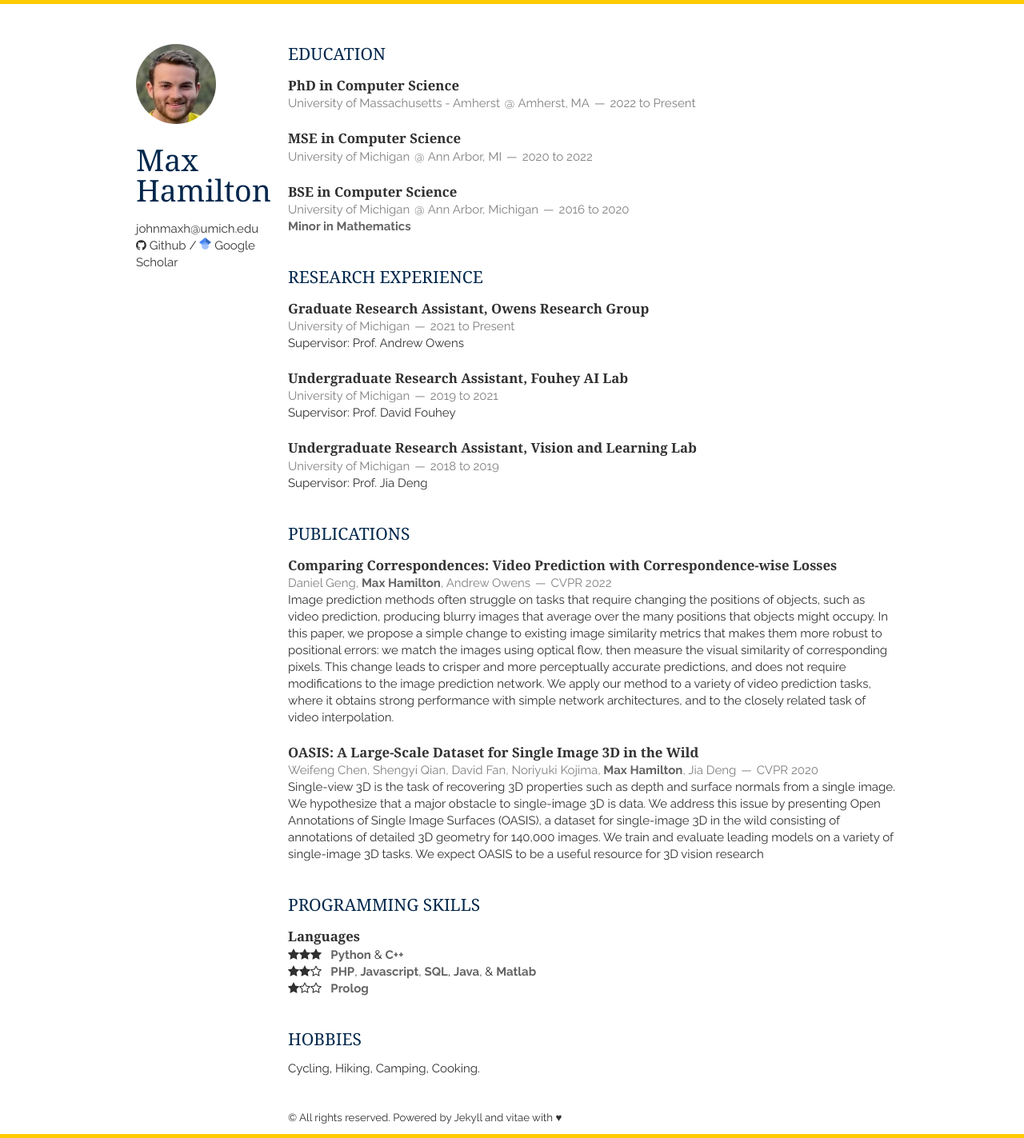
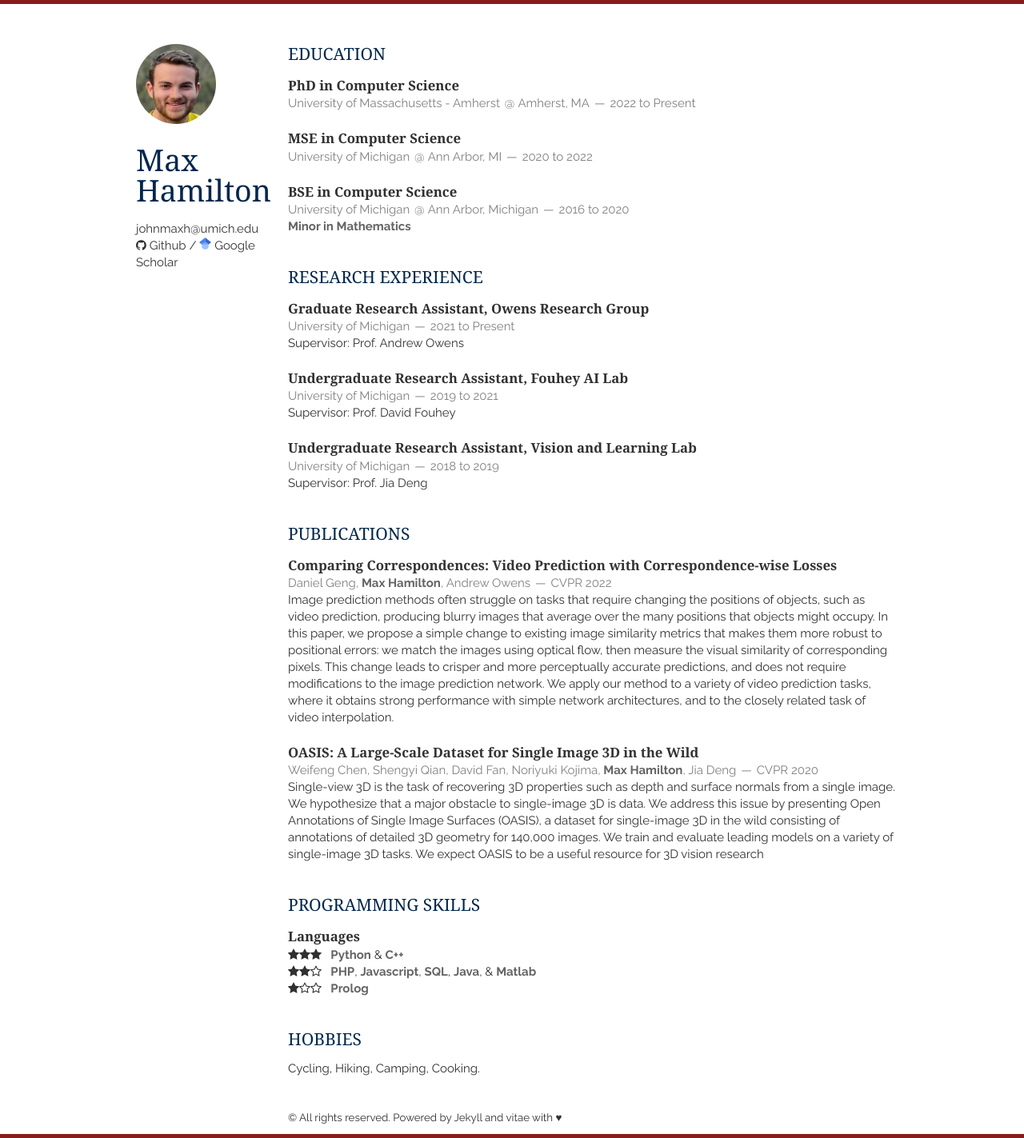
Before and after one commit to johnmaxh/johnmaxh.github.io, a Jekyll site: the page built from index.html, in a window 1280 px wide. Shown: the whole page at 80% size. Built offline with Jekyll 4.4.1, drawn with Linux system fonts in a browser that asks for light colours; nearby versions of some CDN libraries; the list of posts is cut into pages by our own code.

Commit message:
Update layout.css

```diff
--- a/static/css/layout.css
+++ b/static/css/layout.css
@@ -5,8 +5,8 @@ body {
     font-size: 15px;
     line-height: 21px;
     color: rgb(48, 48, 48);
-    border-top: 5px solid #ffcb05;
-    border-bottom: 5px solid #ffcb05;
+    border-top: 5px solid #881c1c;
+    border-bottom: 5px solid #881c1c;
 }
 
 .container {
```
